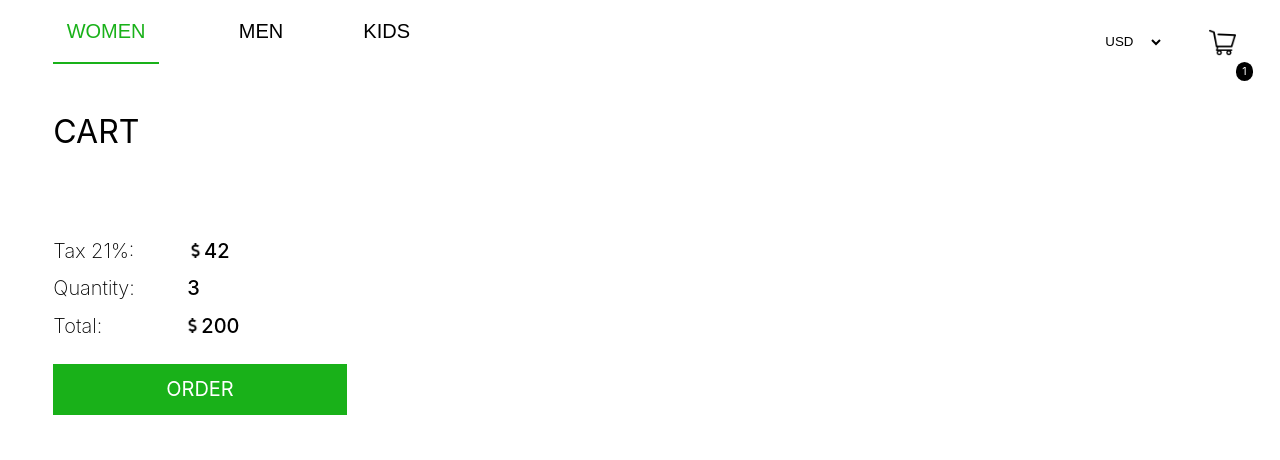
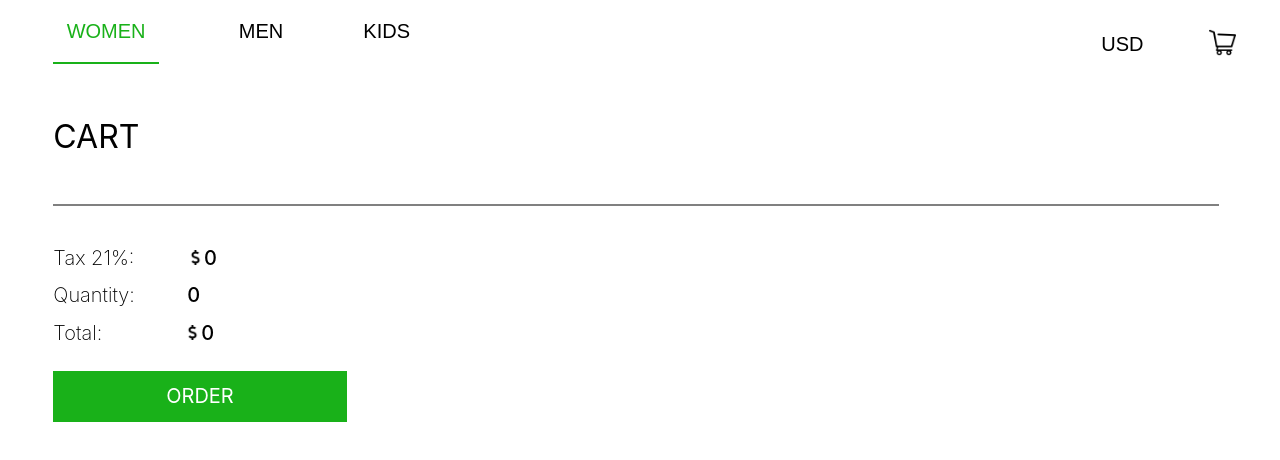
Before and after one commit to ignat-tokar/ecommerce-store, a React (Create React App) app: page /ecommerce-store/cart in a window 1280 px wide. Shown: the top 460 px of the page. Built offline with nearby package versions, Linux system fonts and the light colour scheme.

Commit message:
complete cart page functionality

```diff
--- a/src/App.css
+++ b/src/App.css
@@ -3,22 +3,29 @@ a {
   color: black;
   text-decoration-line: none;
 }
+span {
+  user-select: none;
+}
 select {
-  /* -moz-appearance: none; */
-  /* -webkit-appearance: none; */
-  /* border: none; */
-  /* outline: none; */
+  -moz-appearance: none;
+  -webkit-appearance: none;
+  border: none;
+  outline: none;
+  font-size: 15pt;
+  padding: 10pt 10pt;
+  border-radius: 5pt;
+  background-color: #ffffff;
+  color: #000000;
+}
+
+select:after {
+  content: "";
+  display: block;
+}
+.Currency-select option {
+  cursor: pointer;
   font-size: 10pt;
-  padding: 10pt 10pt;
-  border: 0ch;
-  /* border-radius: 5pt; */
-  background-color: white;
-  /* color: white; */
-}
-select:after {
-  /* content: "";
-  display: block; */
-  border: 0ch;
+  padding: 2pt;
 }
 
 /*HEADER*/
@@ -156,8 +163,11 @@ select:after {
   float: left;
   padding: 14pt;
   margin: 2pt;
+  border: solid 2px rgb(131, 131, 131);
+  cursor: pointer;
+}
+#color:hover {
   border: solid 2px rgb(25, 177, 25);
-  cursor: pointer;
 }
 #price {
   float: left;
@@ -183,6 +193,17 @@ select:after {
   color: white;
   cursor: pointer
 }
+.Add-remove-button .Unactive {
+  font-size: 20pt;
+  padding: 5pt 50pt;
+  border: none;
+  background-color: rgb(83, 83, 83);
+  color: white;
+  cursor: pointer
+}
+.Add-remove-button .Unactive:hover {
+  background-color: rgb(119, 119, 119);
+}
 
 /* CART PAGE */
 .Cart-page {
@@ -190,7 +211,9 @@ select:after {
 }
 .Cart-page h1 {
   font-weight: 400;
-  padding: 20pt 0;
+  padding-top: 20pt;
+  padding-bottom: 20pt;
+  /* border-bottom: solid 2px grey; */
 }
 .Cart-info-block #price {
   font-size: 15pt;
@@ -198,7 +221,7 @@ select:after {
 .Cart-info-block .Info-block {
   padding: 20pt 0;
   border-top: solid 2px grey;
-  border-bottom: solid 2px grey;
+  /* border-bottom: solid 2px grey; */
   width: 95%;
 }
 .Cart-info-block .Info-block #left-side {
@@ -249,11 +272,12 @@ select:after {
 }
 
 .Order-block {
-  width: 100%;
+  width: 95%;
   float: left;
   font-size: 15pt;
   font-weight: 200;
   padding-top: 30pt;
+  border-top: solid 2px grey;
 }
 .Order-block span {
   margin-bottom: 10pt;
--- a/src/components/IncludedComponents/AddRemoveButton.js
+++ b/src/components/IncludedComponents/AddRemoveButton.js
@@ -1,17 +1,22 @@
 import React from 'react';
 import { connect } from 'react-redux';
+import { NavLink } from 'react-router-dom';
 import { addItemToCart, removeItemFromCart } from '../store';
 
 class AddRemoveButton extends React.Component {
 
   constructor(props) {
     super(props);
+    this.state = {
+      inCart: this.props.inCart
+    }
     this.addButtonHandler = this.addButtonHandler.bind(this);
     this.removeButtonHandler = this.removeButtonHandler.bind(this);
   }
 
   addButtonHandler(e) {
     this.props.addItemToCart(Number.parseInt(e.target.id));
+    this.setState({inCart: true});
   }
 
   removeButtonHandler(e) {
@@ -21,8 +26,8 @@ class AddRemoveButton extends React.Component {
   render() {
     return (
       <div className="Add-remove-button">
-        {this.props.inCart
-          ? <button id={this.props.id} onClick={this.removeButtonHandler}>REMOVE FROM CART</button>
+        {this.state.inCart
+          ? <NavLink to="/ecommerce-store/cart" className="Unactive">GO TO CART</NavLink>
           : <button id={this.props.id} onClick={this.addButtonHandler}>ADD TO CART</button>
         }
       </div>
--- a/src/components/IncludedComponents/CurrencySelector.js
+++ b/src/components/IncludedComponents/CurrencySelector.js
@@ -18,7 +18,7 @@ class CurrencySelector extends React.Component {
 
   render() {
     return (
-      <select className="Currency-selector" onChange={this.onSelectHandler}>
+      <select className="Currency-selector" value={this.props.currency} onChange={this.onSelectHandler}>
         <option value="usd">USD</option>
         <option value="eur"><img src={this.props.currencyImg}/>EUR</option>
         <option value="yen"><img src={this.props.currencyImg}/>YEN</option>
@@ -29,7 +29,8 @@ class CurrencySelector extends React.Component {
 
 const mapStateToProps = (state) => {
   return {
-    currencyImg: state.currencyImg
+    currencyImg: state.currencyImg,
+    currency: state.currency
   }
 }
 
--- a/src/components/IncludedComponents/Wrapper.js
+++ b/src/components/IncludedComponents/Wrapper.js
@@ -1,8 +1,12 @@
 import { NavLink } from 'react-router-dom';
 import CurrencySelect from './CurrencySelector';
 import cartImg from '../../assets/cart.png';
+import { connect } from 'react-redux';
+import React from 'react';
 
-function Wrapper(props) {
+class Wrapper extends React.Component {
+
+  render() {
     return (
       <div>
         <div className="Header-block">
@@ -12,13 +16,20 @@ function Wrapper(props) {
             <span>KIDS</span>
           </span>
           <CurrencySelect />
-        <NavLink className="Redirect-button" to="/ecommerce-store/cart"><img src={cartImg} /> <span id="cart-count">1</span></NavLink>
+          <NavLink className="Redirect-button" to="/ecommerce-store/cart"><img src={cartImg} /> {this.props.quantity > 0 ? <span id="cart-count">{this.props.quantity}</span> : null}</NavLink>
         </div>
         <div>
-        {props.children}
+          {this.props.children}
         </div>
       </div>
     );
   }
+}
 
-export default Wrapper;
+const mapStateToProps = (state) => {
+  return {
+    quantity: state.quantity
+  }
+}
+
+export default connect(mapStateToProps, null)(Wrapper);
--- a/src/components/Pages/CartPage.js
+++ b/src/components/Pages/CartPage.js
@@ -3,15 +3,40 @@ import { NavLink } from 'react-router-dom';
 import { connect } from 'react-redux';
 import AddRemoveButton from '../IncludedComponents/AddRemoveButton';
 import Wrapper from '../IncludedComponents/Wrapper';
+import { minusItemCount, plusItemCount } from '../store';
 
 class Cart extends React.Component {
+
+  constructor(props){
+    super(props);
+    this.state = {
+      totalPrice: 0,
+      taxPrice: 0
+    };
+    this.calculateTotalPrice = this.calculateTotalPrice.bind(this);
+  }
+
+  componentDidMount() {
+    this.calculateTotalPrice();
+  }
+
+  calculateTotalPrice() {
+    const data = Array.from(document.querySelectorAll('#price'));
+    let totalPrice = 0;
+    data.map(obj => {
+      totalPrice = totalPrice + Number.parseFloat(obj.innerText);
+    })
+    let taxPrice = Math.round(totalPrice*0.41*100)/100;
+    totalPrice = Math.round((totalPrice+taxPrice)*100)/100;
+    this.setState({totalPrice,taxPrice});
+  }
 
   render() {
     return (
       <Wrapper>
         <div className="Cart-page">
           <h1>CART</h1>
-          {this.props.cartProducts.map(product => {
+          {this.props.cartProducts && this.props.cartProducts.map(product => {
             return (
               <div className="Cart-info-block" key={product.id}>
                 <div className="Info-block">
@@ -28,7 +53,7 @@ class Cart extends React.Component {
                           }}
                           src={this.props.currencyImg}
                         />
-                        {product.price}
+                        {Math.round(product.price*product.count*100)/100}
                       </div>
                     </div>
                     <div><span id="info">SIZE:</span>{product.sizes.map(size => <div id="size">{size}</div>)}</div>
@@ -36,9 +61,15 @@ class Cart extends React.Component {
                   </div>
                   <div id="right-side">
                     <div className="Span-block-cart">
-                      <span id="plus">+</span>
-                      <span id="count">1</span>
-                      <span id="minus">-</span>
+                      <span id="plus" onClick={()=>{
+                        this.props.plusItemCount(product.id);
+                        this.calculateTotalPrice();
+                      }}>+</span>
+                      <span id="count" key={product.count}>{product.count}</span>
+                      <span id="minus" onClick={()=>{
+                        this.props.minusItemCount(product.id);
+                        this.calculateTotalPrice();
+                      }}>-</span>
                     </div>
                     <img src={product.photoUrl} />
                   </div>
@@ -56,9 +87,9 @@ class Cart extends React.Component {
                 }}
                 src={this.props.currencyImg}
               />
-              <span>42</span>
+              <span>{this.state.taxPrice}</span>
             </span>
-            <span id="quantity">Quantity: <span>3</span></span>
+            <span id="quantity">Quantity: <span>{this.props.quantity}</span></span>
             <span id="total">Total:
               <img
                 style={{
@@ -68,7 +99,7 @@ class Cart extends React.Component {
                 }}
                 src={this.props.currencyImg}
               />
-              <span>200</span>
+              <span>{this.state.totalPrice}</span>
             </span>
             <span id="order-button">ORDER</span>
           </div>
@@ -80,10 +111,10 @@ class Cart extends React.Component {
 
 const mapStateToProps = (state) => {
   return {
-    products: state.products,
     cartProducts: state.cartProducts,
-    currencyImg: state.currencyImg
+    currencyImg: state.currencyImg,
+    quantity: state.quantity
   }
 }
 
-export default connect(mapStateToProps, null)(Cart);
+export default connect(mapStateToProps, {plusItemCount, minusItemCount})(Cart);
```
Also changed, not shown: src/components/store.js (+53 -7 lines). Lines whose indentation alone changed are shown as unchanged.
